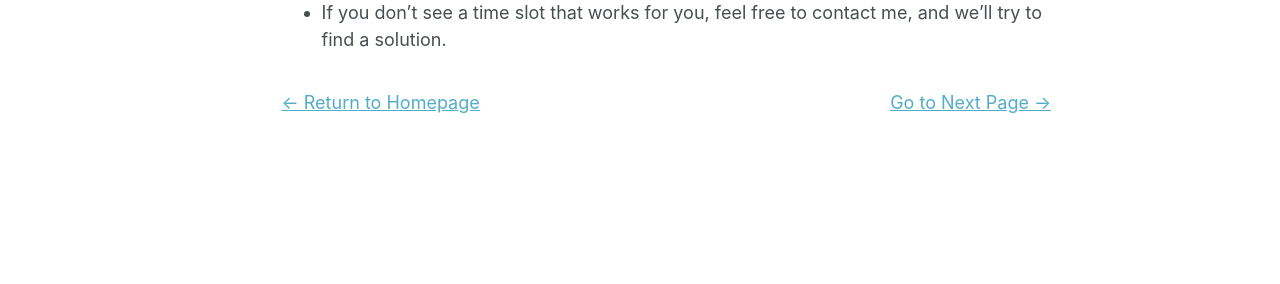
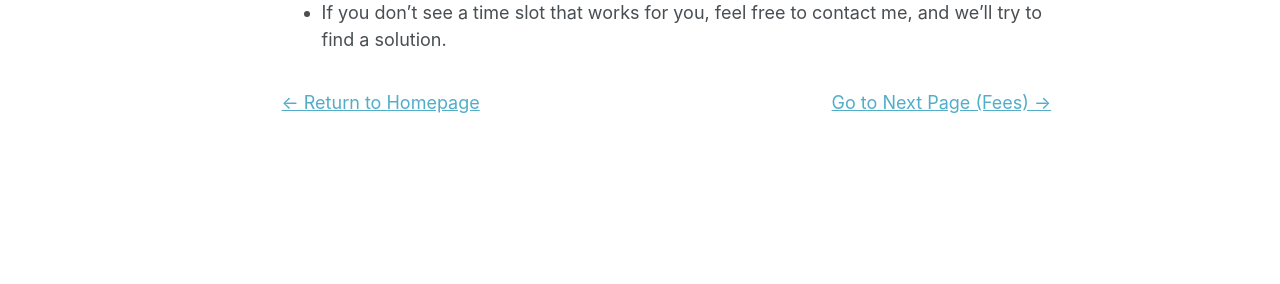
Before and after one commit to sheryltuition/sheryltuition.github.io, a Jekyll site: the page built from _pages/schedule.md, in a window 1280 px wide and 900 px high, scrolled down 917 px. Shown: the part 450-734 px from the top of the window. Built offline with Jekyll 4.4.1, drawn with Linux system fonts in a browser that asks for light colours.

Commit message:
Update schedule.md

```diff
--- a/_pages/schedule.md
+++ b/_pages/schedule.md
@@ -73,7 +73,7 @@ Here's my current availability for tutoring sessions:
   margin-top: 2em;
 ">
   <a href="{{ "/" | relative_url }}">← Return to Homepage</a>
-  <a href="{{ "/fees/" | relative_url }}">Go to Next Page →</a>
+  <a href="{{ "/fees/" | relative_url }}">Go to Next Page (Fees) →</a>
 </div>
 
 
```
